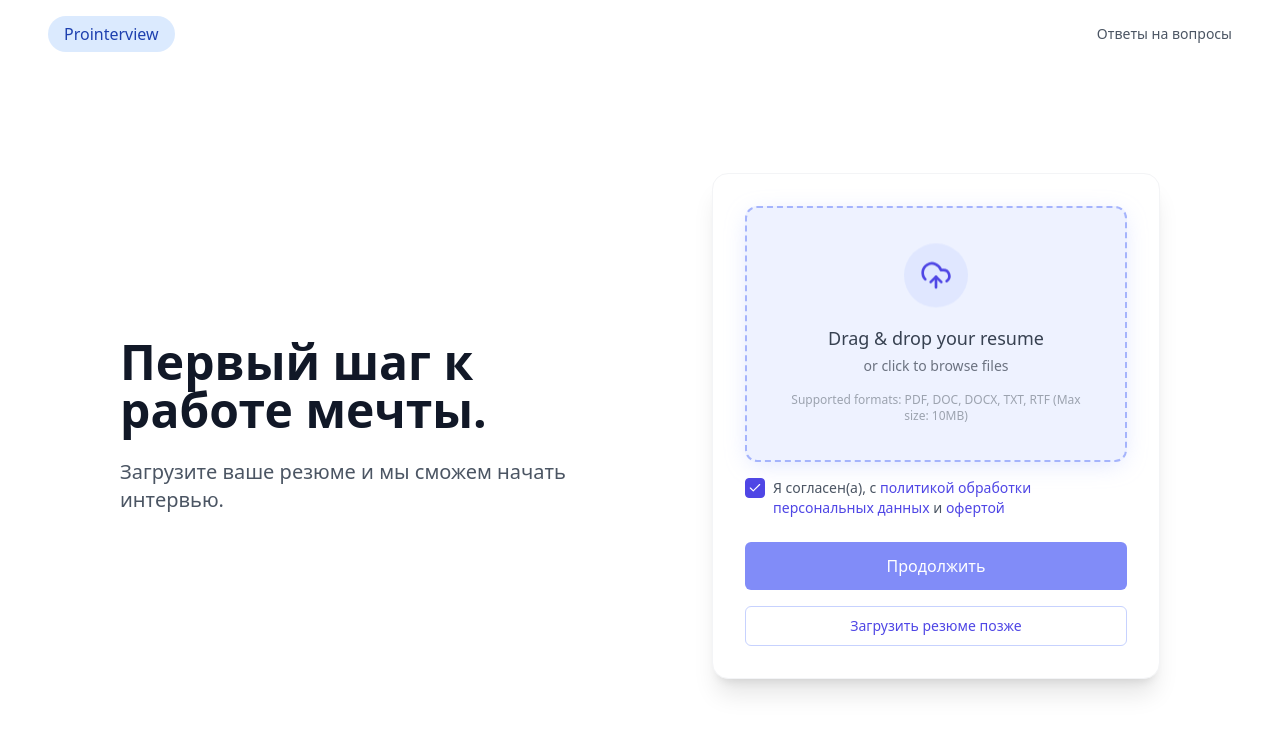
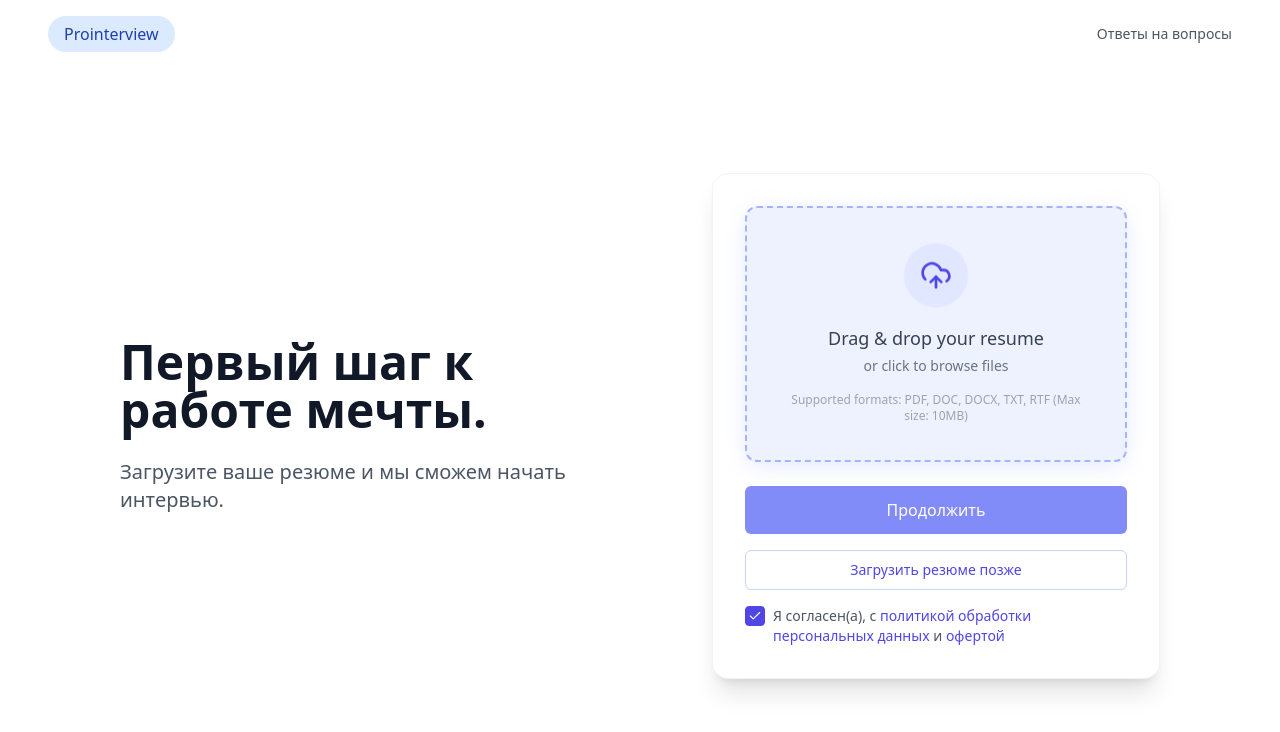
Before and after one commit to nikshh/resume-dropzone, a React (Vite) app: page / in a window 1280 px wide. Shown: the top 732 px of the page. Built offline with nearby package versions, Linux system fonts and the light colour scheme.

Commit message:
Move consent checkbox
Move the consent checkbox below the "Загрузить резюме позже" button.

```diff
--- a/src/pages/Index.tsx
+++ b/src/pages/Index.tsx
@@ -1,3 +1,4 @@
+
 import React, { useState, useEffect } from 'react';
 import ResumeDropzone from '@/components/ResumeDropzone';
 import { Upload, Check } from 'lucide-react';
@@ -198,17 +199,6 @@ const Index = () => {
                   <p className="text-sm text-gray-500 mt-1">Uploaded {uploadDate}</p>
                 </div>
 
-                {/* Consent checkbox */}
-                <div className="mt-2 flex items-start space-x-2">
-                  <Checkbox
-                    checked={consentChecked}
-                    onChange={setConsentChecked}
-                  />
-                  <span className="text-sm text-gray-600">
-                    Я согласен(а), с <a href="https://prointerview.ru/privacy" target="_blank" rel="noopener noreferrer" className="text-indigo-600 hover:underline">политикой обработки персональных данных</a> и <a href="https://prointerview.ru/terms" target="_blank" rel="noopener noreferrer" className="text-indigo-600 hover:underline">офертой</a>
-                  </span>
-                </div>
-
                 <button
                   className={`w-full mt-4 flex items-center justify-center rounded-md px-8 py-3 font-medium text-white transition-colors ${consentChecked ? 'bg-indigo-600 hover:bg-indigo-700' : 'bg-indigo-400 cursor-not-allowed'}`}
                   onClick={handleContinue}
@@ -220,12 +210,8 @@ const Index = () => {
                 {uploadError && (
                   <p className="mt-2 text-sm text-red-500">{uploadError}</p>
                 )}
-              </div>
-            ) : (
-              <div className="flex flex-col">
-                <ResumeDropzone onFileUploaded={handleFileUploaded} />
 
-                {/* Consent checkbox */}
+                {/* Consent checkbox - moved below buttons */}
                 <div className="mt-4 flex items-start space-x-2">
                   <Checkbox
                     checked={consentChecked}
@@ -235,6 +221,10 @@ const Index = () => {
                     Я согласен(а), с <a href="https://prointerview.ru/privacy" target="_blank" rel="noopener noreferrer" className="text-indigo-600 hover:underline">политикой обработки персональных данных</a> и <a href="https://prointerview.ru/terms" target="_blank" rel="noopener noreferrer" className="text-indigo-600 hover:underline">офертой</a>
                   </span>
                 </div>
+              </div>
+            ) : (
+              <div className="flex flex-col">
+                <ResumeDropzone onFileUploaded={handleFileUploaded} />
 
                 <button
                   className={`w-full mt-6 rounded-md px-6 py-3 font-medium text-white transition-colors ${consentChecked && uploadedFile ? 'bg-indigo-600 hover:bg-indigo-700' : 'bg-indigo-400 cursor-not-allowed'}`}
@@ -244,7 +234,7 @@ const Index = () => {
                   {isUploading ? 'Отправка...' : 'Продолжить'}
                 </button>
 
-                {/* "Загрузить резюме позже" button - moved here under the Continue button */}
+                {/* "Загрузить резюме позже" button */}
                 <div className="mt-4 w-full">
                   <Button
                     variant="outline"
@@ -254,6 +244,17 @@ const Index = () => {
                   >
                     {isSkipping ? 'Обработка...' : 'Загрузить резюме позже'}
                   </Button>
+                </div>
+
+                {/* Consent checkbox - moved below buttons */}
+                <div className="mt-4 flex items-start space-x-2">
+                  <Checkbox
+                    checked={consentChecked}
+                    onChange={setConsentChecked}
+                  />
+                  <span className="text-sm text-gray-600">
+                    Я согласен(а), с <a href="https://prointerview.ru/privacy" target="_blank" rel="noopener noreferrer" className="text-indigo-600 hover:underline">политикой обработки персональных данных</a> и <a href="https://prointerview.ru/terms" target="_blank" rel="noopener noreferrer" className="text-indigo-600 hover:underline">офертой</a>
+                  </span>
                 </div>
 
                 {uploadError && (
```
